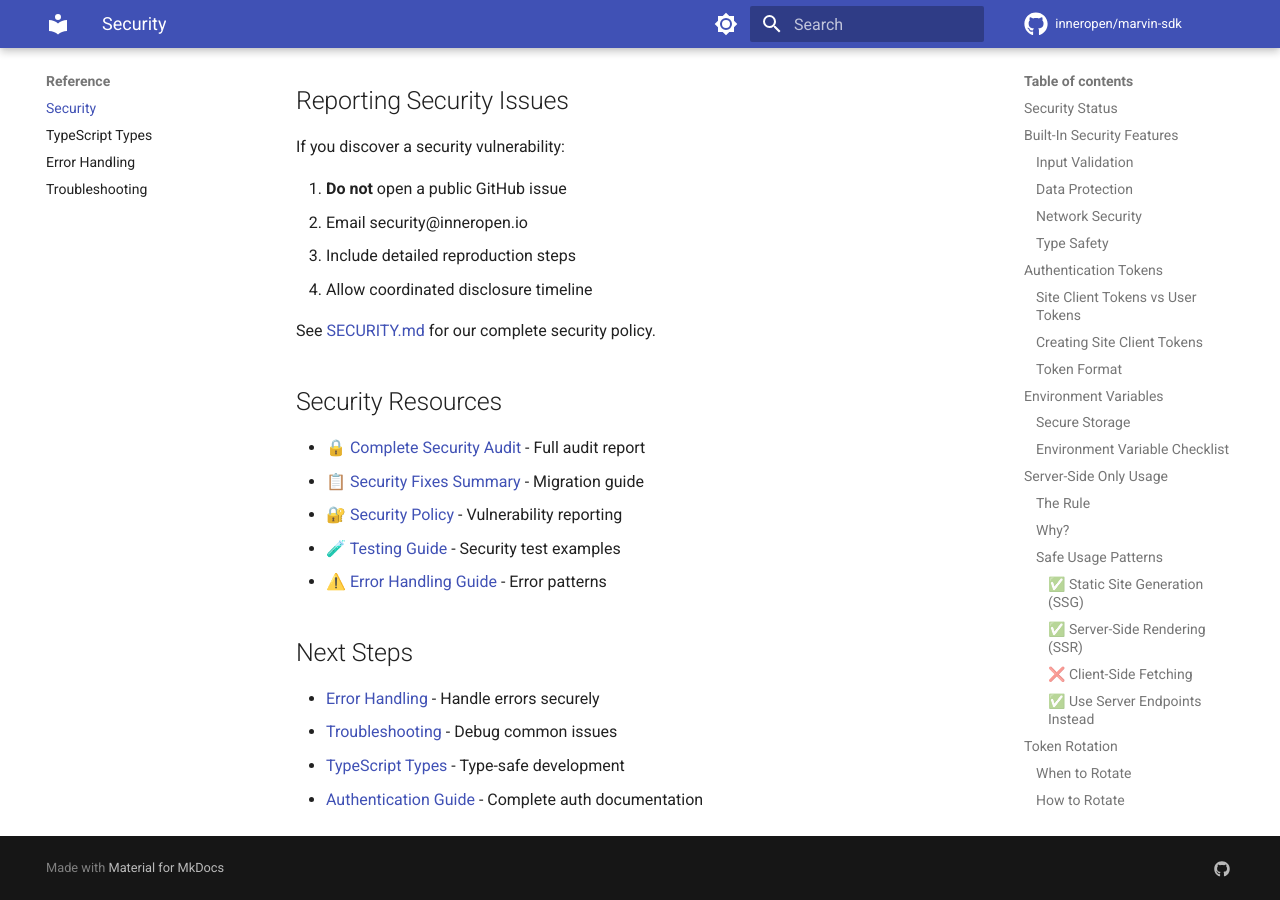
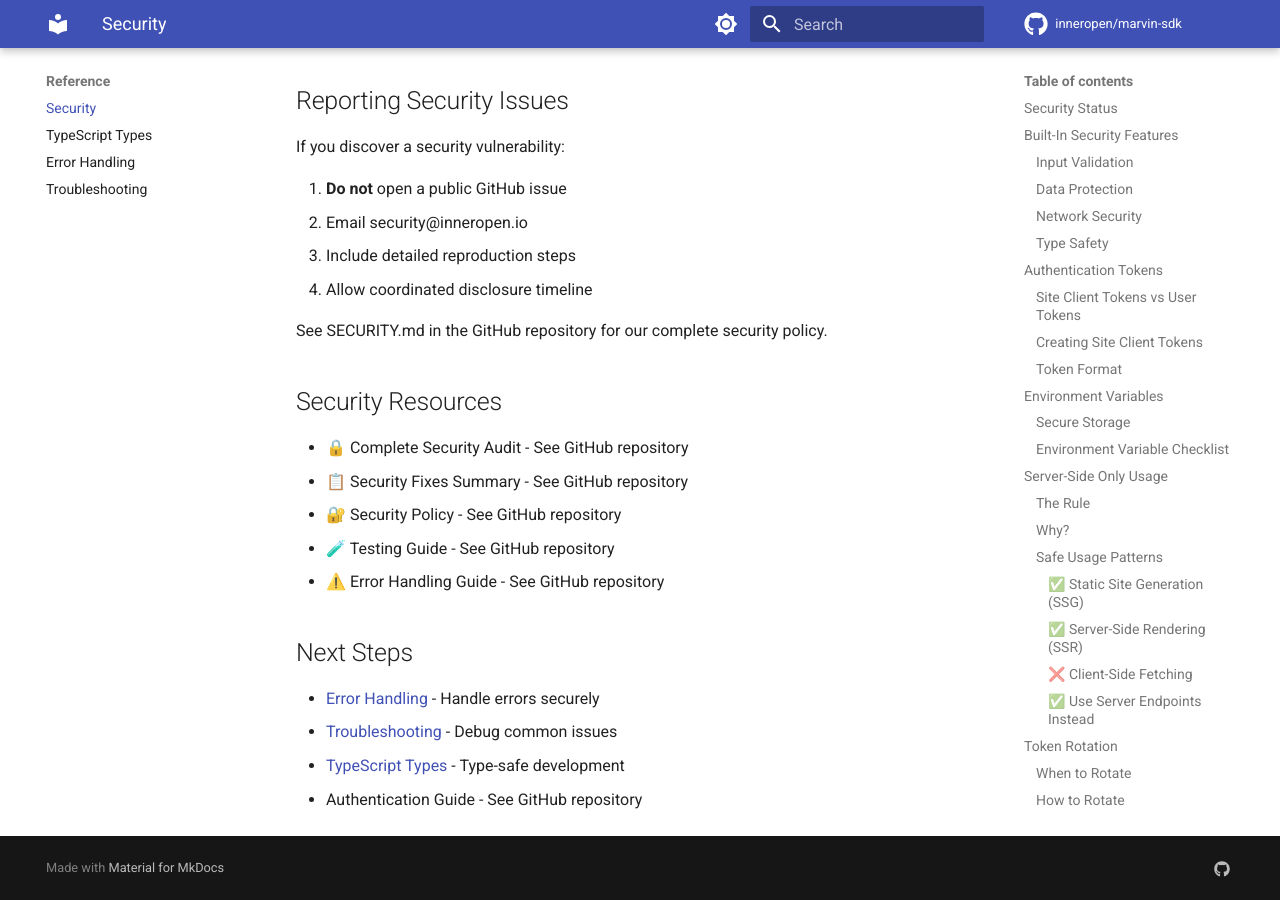
Before and after one commit to InnerOpen/marvin-sdk, an MkDocs documentation site: the page built from docs/reference/security.md, in a window 1280 px wide and 900 px high, scrolled down 10773 px. Built offline with MkDocs 1.6.1 and Material for MkDocs 9.7.7, drawn with Linux system fonts in a browser that asks for light colours; comment, search, counter and statistics services are not loaded; the version menu is left out; some of the changed text lies outside the part shown.

Commit message:
fix(docs): Fix MkDocs build errors in strict mode
Fixed all warnings that prevented --strict mode builds:

1. Removed broken external links
   - Links to parent directory files (../../SECURITY.md, etc.)
   - Replaced with "See GitHub repository" text
   - Prevents broken link warnings in mkdocs build

2. Fixed anchor links in examples.md
   - Changed #assets--images to #assets-images
   - Changed #metadata--seo to #metadata-seo
   - Mkdocs converts headers with & to single dash, not double

3. Removed duplicate README.md from docs/
   - Conflicted with index.md
   - Not needed in docs directory

Result:
- ✅ mkdocs build --strict now passes
- ✅ mkdocs serve works correctly
- ✅ Site builds without warnings

The build is now fully tested and working.

Co-Authored-By: Claude Sonnet 4.5 <noreply@anthropic.com>

```diff
--- a/docs/reference/security.md
+++ b/docs/reference/security.md
@@ -12,7 +12,7 @@ This guide covers security best practices when using the Marvin SDK in your appl
 - ✅ 7 MEDIUM priority security issues resolved
 - ✅ 5 LOW priority code quality improvements implemented
 
-**[View Complete Security Audit →](../../COMPLETE_SECURITY_AUDIT.md)**
+**View Complete Security Audit** - See GitHub repository
 
 ## Built-In Security Features
 
@@ -48,7 +48,7 @@ The SDK includes comprehensive security protections:
 !!! success "Enterprise-Ready"
     The SDK has been audited and hardened for production use in enterprise environments.
 
-**[View Security Fixes Summary →](../../SECURITY_FIXES_SUMMARY.md)**
+**View Security Fixes Summary** - See GitHub repository
 
 ## Authentication Tokens
 
@@ -516,19 +516,19 @@ If you discover a security vulnerability:
 3. Include detailed reproduction steps
 4. Allow coordinated disclosure timeline
 
-See [SECURITY.md](../../SECURITY.md) for our complete security policy.
+See SECURITY.md in the GitHub repository for our complete security policy.
 
 ## Security Resources
 
-- 🔒 [Complete Security Audit](../../COMPLETE_SECURITY_AUDIT.md) - Full audit report
-- 📋 [Security Fixes Summary](../../SECURITY_FIXES_SUMMARY.md) - Migration guide
-- 🔐 [Security Policy](../../SECURITY.md) - Vulnerability reporting
-- 🧪 [Testing Guide](../../TESTING.md) - Security test examples
-- ⚠️ [Error Handling Guide](../../ERROR_HANDLING_GUIDE.md) - Error patterns
+- 🔒 Complete Security Audit - See GitHub repository
+- 📋 Security Fixes Summary - See GitHub repository
+- 🔐 Security Policy - See GitHub repository
+- 🧪 Testing Guide - See GitHub repository
+- ⚠️ Error Handling Guide - See GitHub repository
 
 ## Next Steps
 
 - [Error Handling](errors.md) - Handle errors securely
 - [Troubleshooting](troubleshooting.md) - Debug common issues
 - [TypeScript Types](types.md) - Type-safe development
-- [Authentication Guide](../../AUTHENTICATION.md) - Complete auth documentation
+- Authentication Guide - See GitHub repository
```
Also changed, not shown: docs/README.md (deleted, +0 -161 lines), docs/contributing.md (+1 -1 lines), docs/examples.md (+2 -2 lines), docs/index.md (+7 -7 lines).
